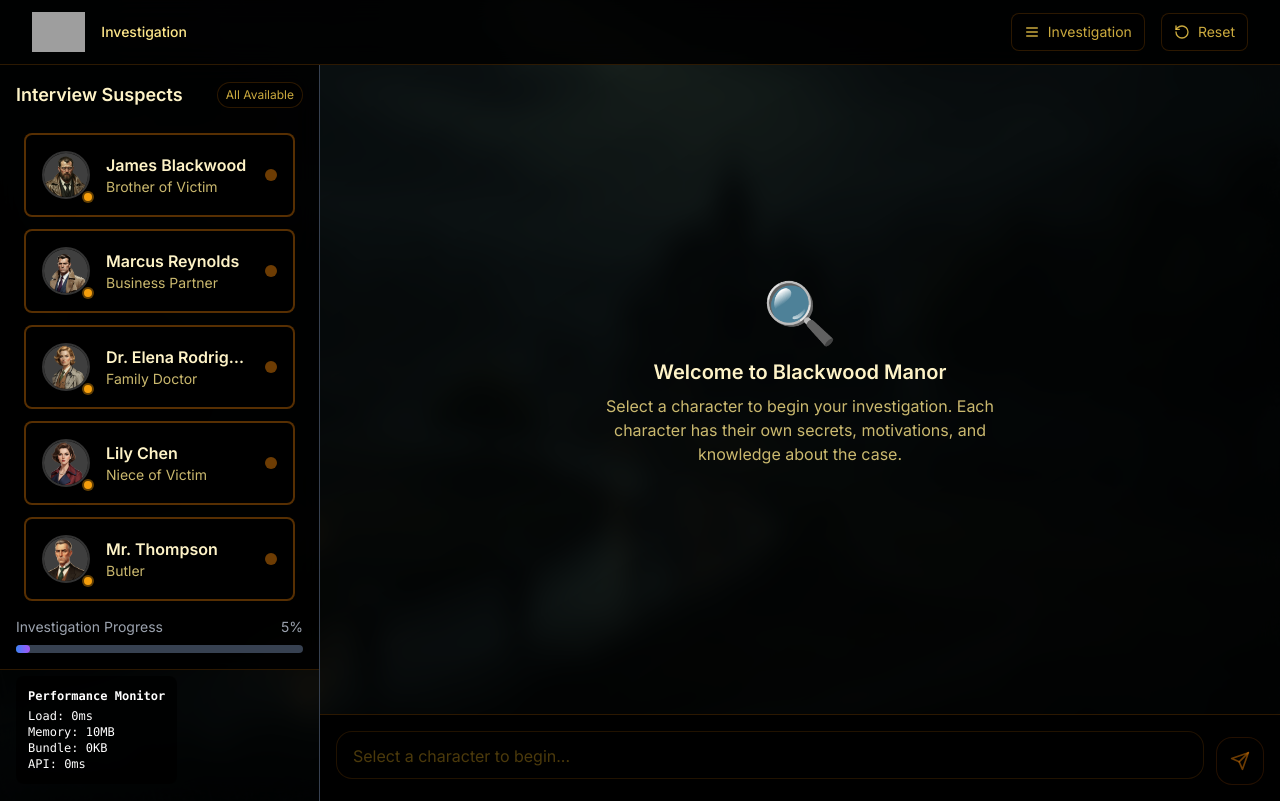
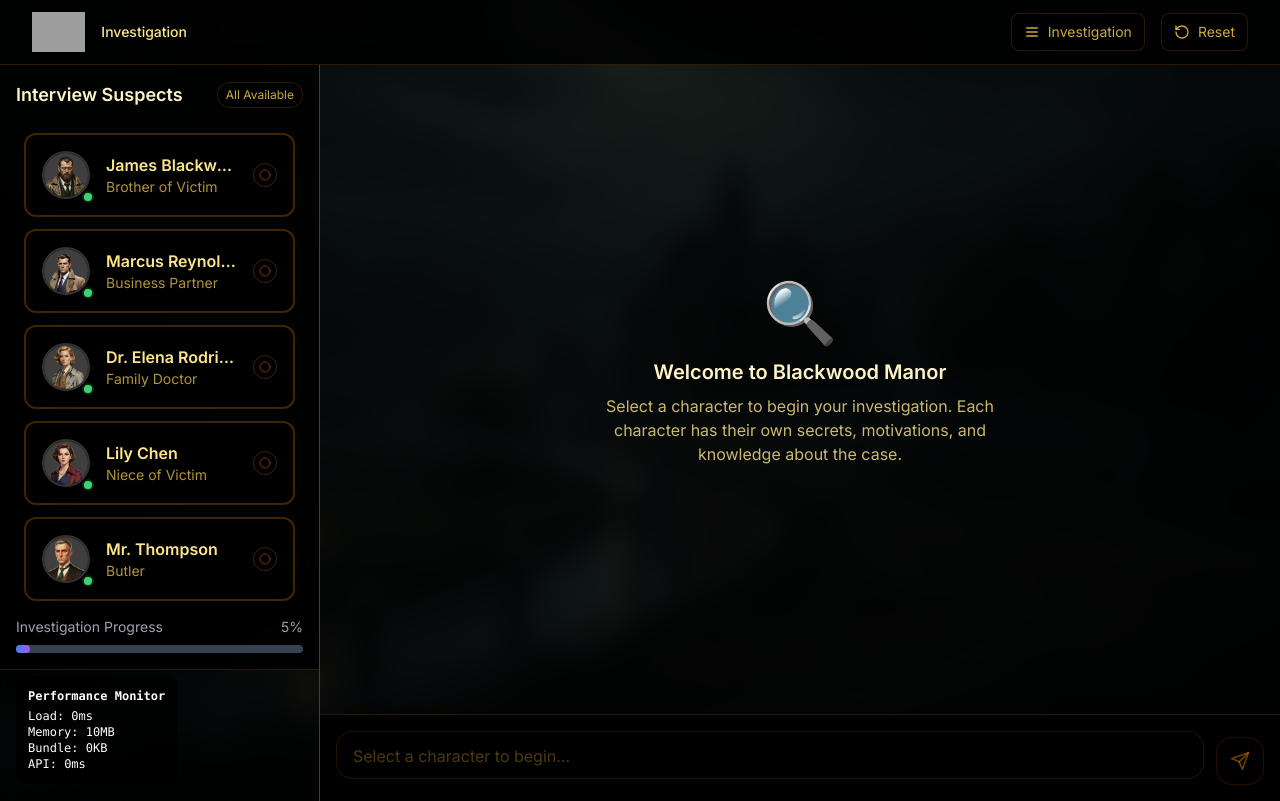
Before and after one commit to surebabu2007/blackwood-chat-app, a Next.js app: page / in a window 1280 px wide. Built offline with nearby package versions, Linux system fonts and the light colour scheme; grey boxes are pictures that could not be loaded.

Commit message:
Professional UX/UI enhancements: Remove extra dots, green online indicator, intuitive selection states with checkmarks and animations

```diff
--- a/components/CharacterCard.tsx
+++ b/components/CharacterCard.tsx
@@ -3,6 +3,7 @@
 import React from 'react';
 import { Character } from '@/lib/types';
 import { motion } from 'framer-motion';
+import { CheckCircle, Circle } from 'lucide-react';
 
 interface CharacterCardProps {
   character: Character;
@@ -17,35 +18,32 @@ export const CharacterCard: React.FC<CharacterCardProps> = ({
   onClick,
   isAvailable = true
 }) => {
-  const colorClasses = {
-    james: 'border-amber-600/40 bg-black/70 hover:bg-black/80',
-    marcus: 'border-amber-600/40 bg-black/70 hover:bg-black/80',
-    elena: 'border-amber-600/40 bg-black/70 hover:bg-black/80',
-    lily: 'border-amber-600/40 bg-black/70 hover:bg-black/80',
-    thompson: 'border-amber-600/40 bg-black/70 hover:bg-black/80',
-    victoria: 'border-amber-600/40 bg-black/70 hover:bg-black/80'
+  const getCardStyles = () => {
+    const baseClasses = 'border-2 rounded-xl cursor-pointer transition-all duration-300 backdrop-blur-sm';
+    const hoverClasses = 'hover:scale-[1.02] hover:shadow-xl hover:shadow-amber-500/10';
+
+    if (isSelected) {
+      return `${baseClasses} ${hoverClasses} bg-gradient-to-r from-amber-900/30 to-amber-800/20 border-amber-400/60 shadow-lg shadow-amber-400/20 scale-[1.02]`;
+    }
+
+    return `${baseClasses} ${hoverClasses} bg-black/70 border-amber-600/30 hover:border-amber-500/50`;
   };
-
-  const selectedClasses = isSelected ? 'ring-2 ring-amber-400/50 scale-105' : '';
 
   return (
     <motion.div
       initial={{ opacity: 0, y: 20 }}
       animate={{ opacity: 1, y: 0 }}
-      whileHover={{ scale: 1.02 }}
+      whileHover={{ scale: isSelected ? 1.02 : 1.02 }}
       whileTap={{ scale: 0.98 }}
-      className={`
-        character-card relative p-4 rounded-lg border-2 cursor-pointer transition-all duration-300
-        ${colorClasses[character.color as keyof typeof colorClasses]}
-        ${selectedClasses}
-        hover:scale-[1.02] hover:shadow-lg hover:border-amber-500/60
-      `}
+      className={`character-card relative p-4 ${getCardStyles()}`}
       onClick={onClick}
     >
       <div className="flex items-center space-x-4">
         {/* Avatar */}
         <div className="relative flex-shrink-0">
-          <div className="w-12 h-12 rounded-full overflow-hidden border-2 border-white/20 shadow-lg">
+          <div className={`w-12 h-12 rounded-full overflow-hidden border-2 shadow-lg transition-all duration-300 ${
+            isSelected ? 'border-amber-400/60 shadow-amber-400/20' : 'border-white/20'
+          }`}>
             <img
               src={character.avatar}
               alt={character.name}
@@ -62,29 +60,61 @@ export const CharacterCard: React.FC<CharacterCardProps> = ({
             </div>
           </div>
 
-          {/* Online indicator */}
-          <div className="absolute -bottom-1 -right-1 w-3 h-3 bg-amber-500 rounded-full border-2 border-black/60"></div>
+          {/* Online indicator - Green for online status */}
+          <div className="absolute -bottom-1 -right-1 w-3 h-3 bg-green-500 rounded-full border-2 border-black/80 shadow-sm">
+            <div className="absolute inset-0 bg-green-400 rounded-full animate-pulse opacity-60"></div>
+          </div>
         </div>
 
         {/* Character Info */}
         <div className="flex-1 min-w-0">
-          <h3 className="text-base font-semibold text-amber-100 truncate">
+          <h3 className={`text-base font-semibold truncate transition-colors duration-300 ${
+            isSelected ? 'text-amber-100' : 'text-amber-200'
+          }`}>
             {character.name}
           </h3>
-          <p className="text-sm text-amber-200/80 truncate">
+          <p className={`text-sm truncate transition-colors duration-300 ${
+            isSelected ? 'text-amber-200/90' : 'text-amber-300/70'
+          }`}>
             {character.role}
           </p>
         </div>
 
-        {/* Status Indicator */}
-        <div className="flex-shrink-0">
-          <div className={`w-3 h-3 rounded-full ${
-            isSelected ? 'bg-amber-400' : 'bg-amber-600/50'
-          }`}></div>
+        {/* Selection Indicator - Professional checkmark */}
+        <div className="flex-shrink-0 flex items-center justify-center">
+          {isSelected ? (
+            <motion.div
+              initial={{ scale: 0 }}
+              animate={{ scale: 1 }}
+              transition={{ type: "spring", stiffness: 300, damping: 20 }}
+              className="flex items-center justify-center w-6 h-6 bg-amber-400/20 rounded-full border border-amber-400/40"
+            >
+              <CheckCircle className="w-4 h-4 text-amber-400" />
+            </motion.div>
+          ) : (
+            <motion.div
+              initial={{ scale: 1 }}
+              animate={{ scale: 1 }}
+              className="flex items-center justify-center w-6 h-6 bg-transparent rounded-full border border-amber-600/30 hover:border-amber-500/50 transition-colors duration-300"
+            >
+              <Circle className="w-3 h-3 text-amber-600/50" />
+            </motion.div>
+          )}
         </div>
       </div>
 
+      {/* Selection indicator bar */}
+      {isSelected && (
+        <motion.div
+          initial={{ width: 0 }}
+          animate={{ width: '100%' }}
+          transition={{ duration: 0.3, ease: "easeOut" }}
+          className="absolute bottom-0 left-0 h-1 bg-gradient-to-r from-amber-400 to-amber-500 rounded-b-xl"
+        />
+      )}
 
+      {/* Hover effect overlay */}
+      <div className="absolute inset-0 rounded-xl bg-gradient-to-r from-transparent via-amber-500/5 to-transparent opacity-0 hover:opacity-100 transition-opacity duration-300 pointer-events-none" />
     </motion.div>
   );
 };
```
